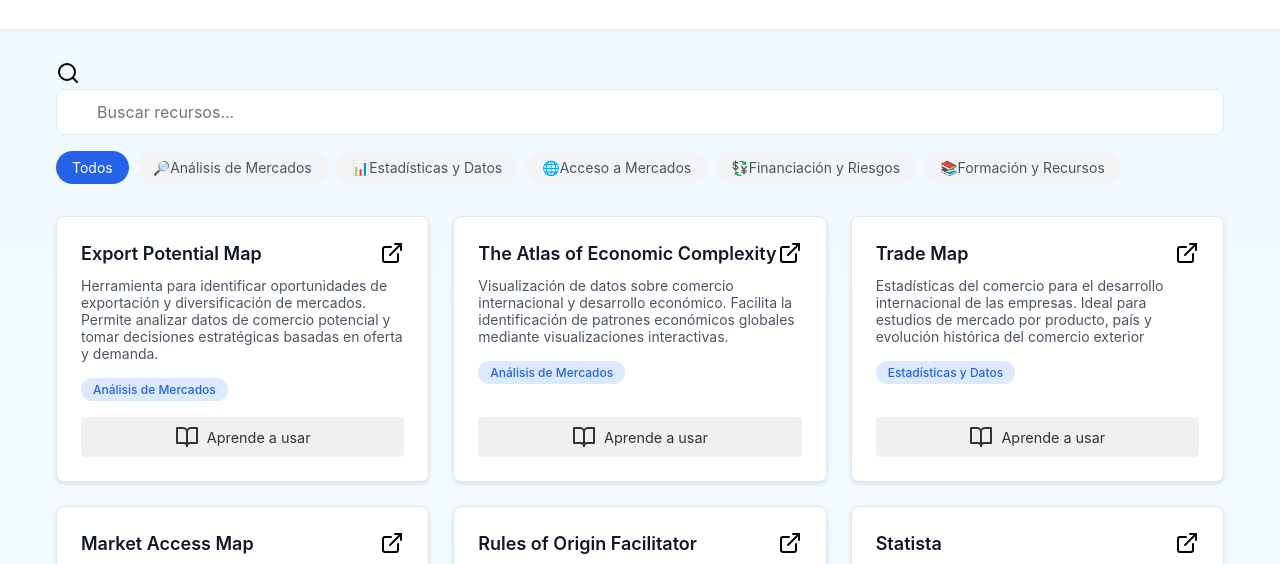
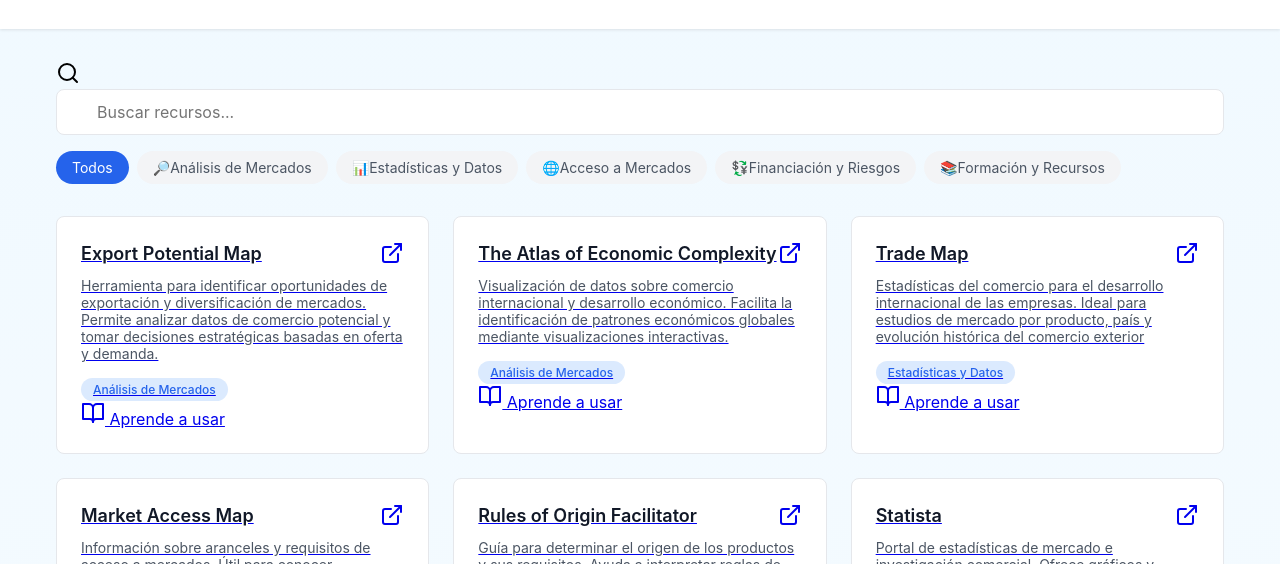
Before and after one commit to Edufrms/Pruebas-tool-box, a React app: page index.html in a window 1280 px wide. Shown: the part 157-721 px from the top of the page. Built offline with nearby package versions, Linux system fonts and the light colour scheme.

Commit message:
Update index.html

```diff
--- a/index.html
+++ b/index.html
@@ -18,48 +18,6 @@
     <script src="lucide.min.js"></script>
     <meta name="google-adsense-account" content="ca-pub-3325448390634704">
     <link rel="stylesheet" href="styles.css">
-    <style>
-        .resource-card {
-            position: relative;
-            background: white;
-            border-radius: 8px;
-            padding: 1.5rem;
-            box-shadow: 0 2px 4px rgba(0, 0, 0, 0.1);
-            transition: transform 0.2s ease;
-            display: flex;
-            flex-direction: column;
-        }
-
-        .resource-link {
-            text-decoration: none;
-            color: inherit;
-            flex-grow: 1;
-        }
-
-        .learn-btn {
-            display: flex;
-            align-items: center;
-            justify-content: center;
-            gap: 0.5rem;
-            background: #f0f0f0;
-            color: #333;
-            padding: 0.5rem 1rem;
-            border-radius: 4px;
-            text-decoration: none;
-            font-size: 0.9rem;
-            margin-top: 1rem;
-            transition: background-color 0.2s ease;
-        }
-
-        .learn-btn:hover {
-            background: #e0e0e0;
-        }
-
-        .learn-btn i {
-            width: 16px;
-            height: 16px;
-        }
-    </style>
 </head>
 <body>
     <header>
```
